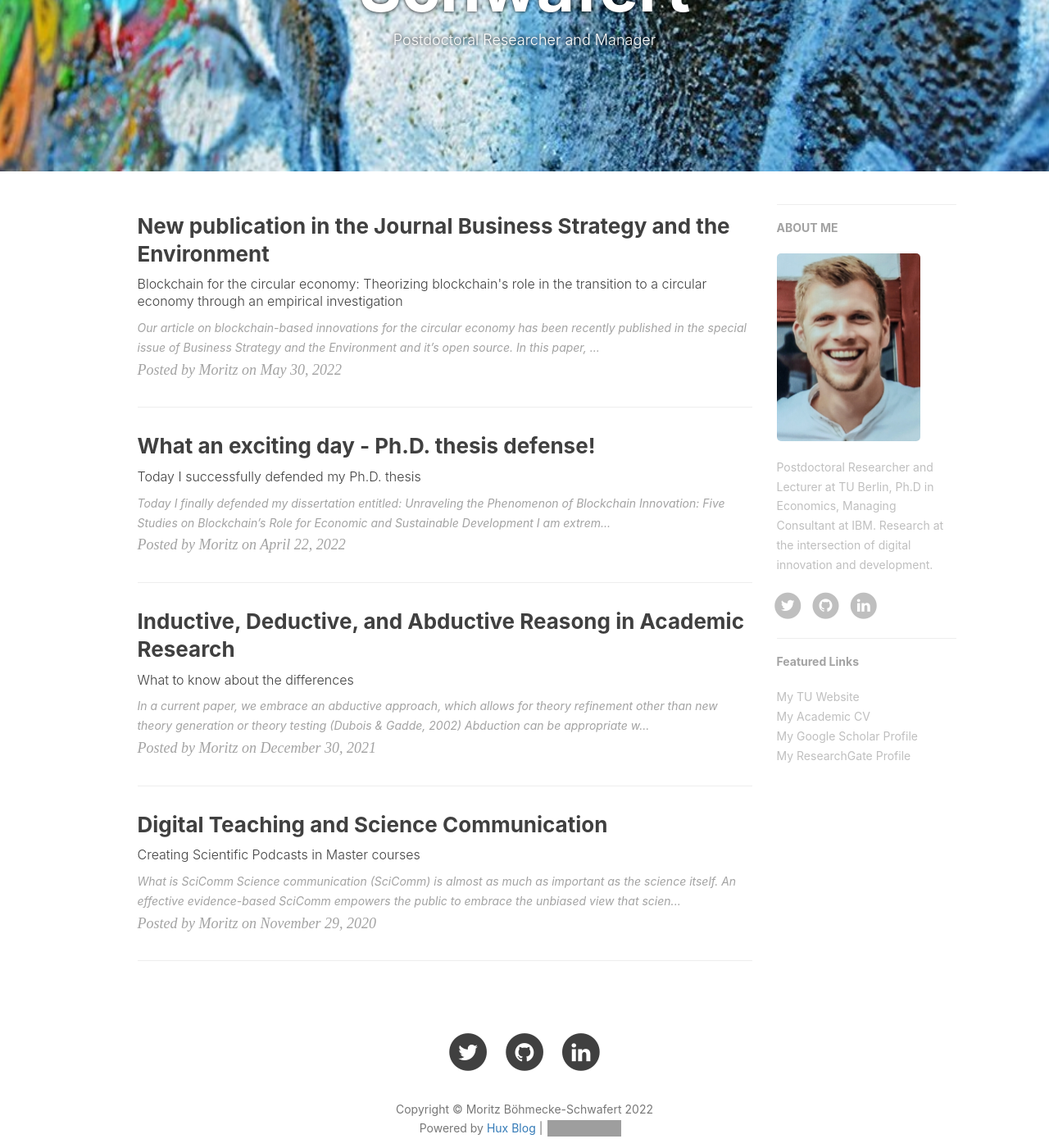
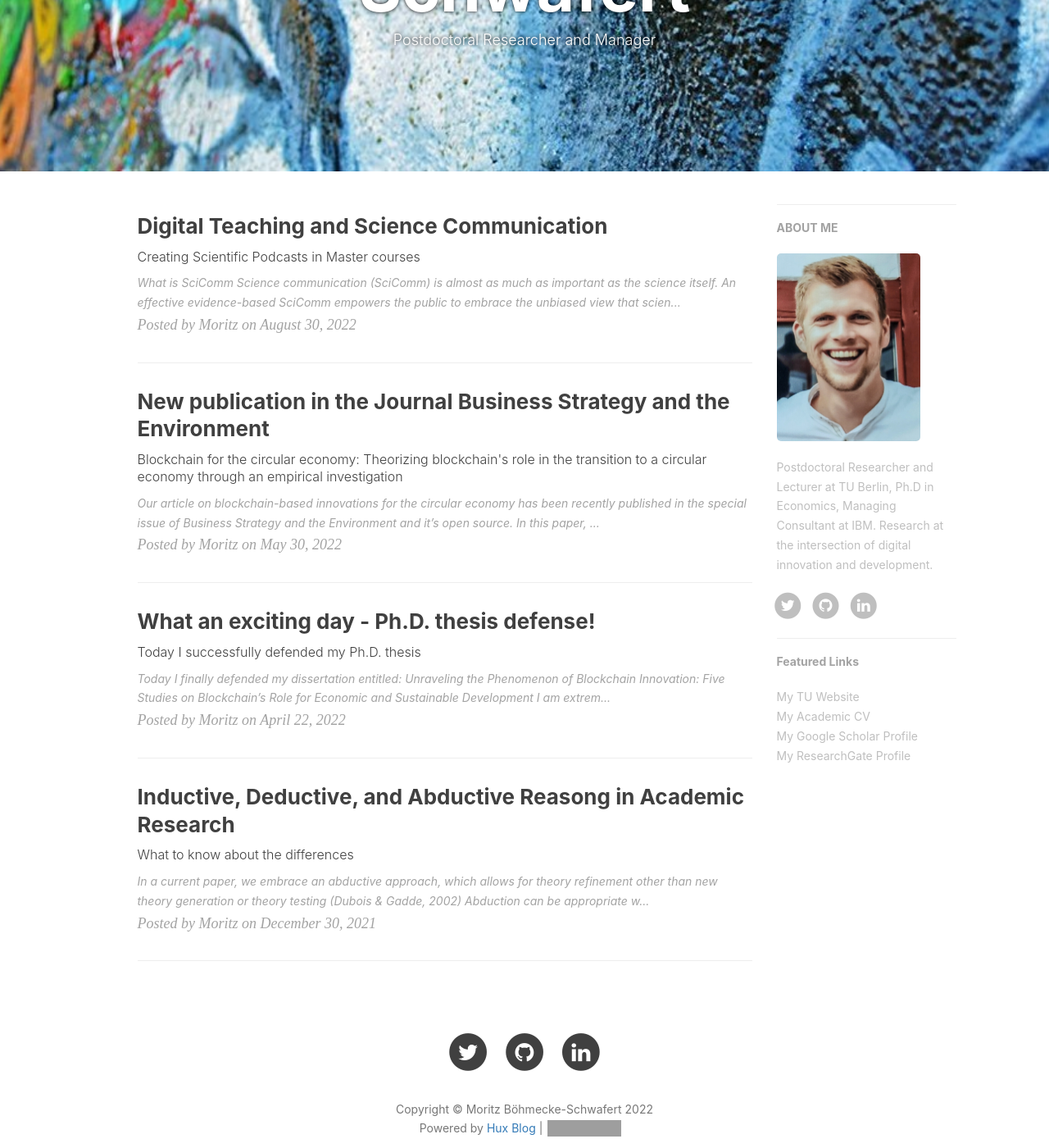
Before and after one commit to MoritzBS/MoritzBS.github.io, a Jekyll site: the page built from index.html, in a window 1280 px wide and 1400 px high, scrolled down 297 px. Shown: the whole window at 82% size. Built offline with Jekyll 4.4.1, drawn with Linux system fonts in a browser that asks for light colours; nearby versions of some CDN libraries; the list of posts is cut into pages by our own code; comment, search, counter and statistics services are not loaded; grey boxes are pictures that could not be loaded.

Commit message:
Update and rename 2020-10-30-future-example.markdown to 2022-08-30-Podcasts.markdown

```diff
--- a/_posts/2020-10-30-future-example.markdown
+++ b/_posts/2022-08-30-Podcasts.markdown
@@ -2,7 +2,7 @@
 layout:     post
 title:      "Digital Teaching and Science Communication"
 subtitle:   "Creating Scientific Podcasts in Master courses"
-date:       2020-11-29 22:00:00
+date:       2022-08-30 22:00:00
 author:     "Moritz"
 header-img: "img/post-bg-tommy-lopez-765139.jpg"
 header-mask: 0.5
```
